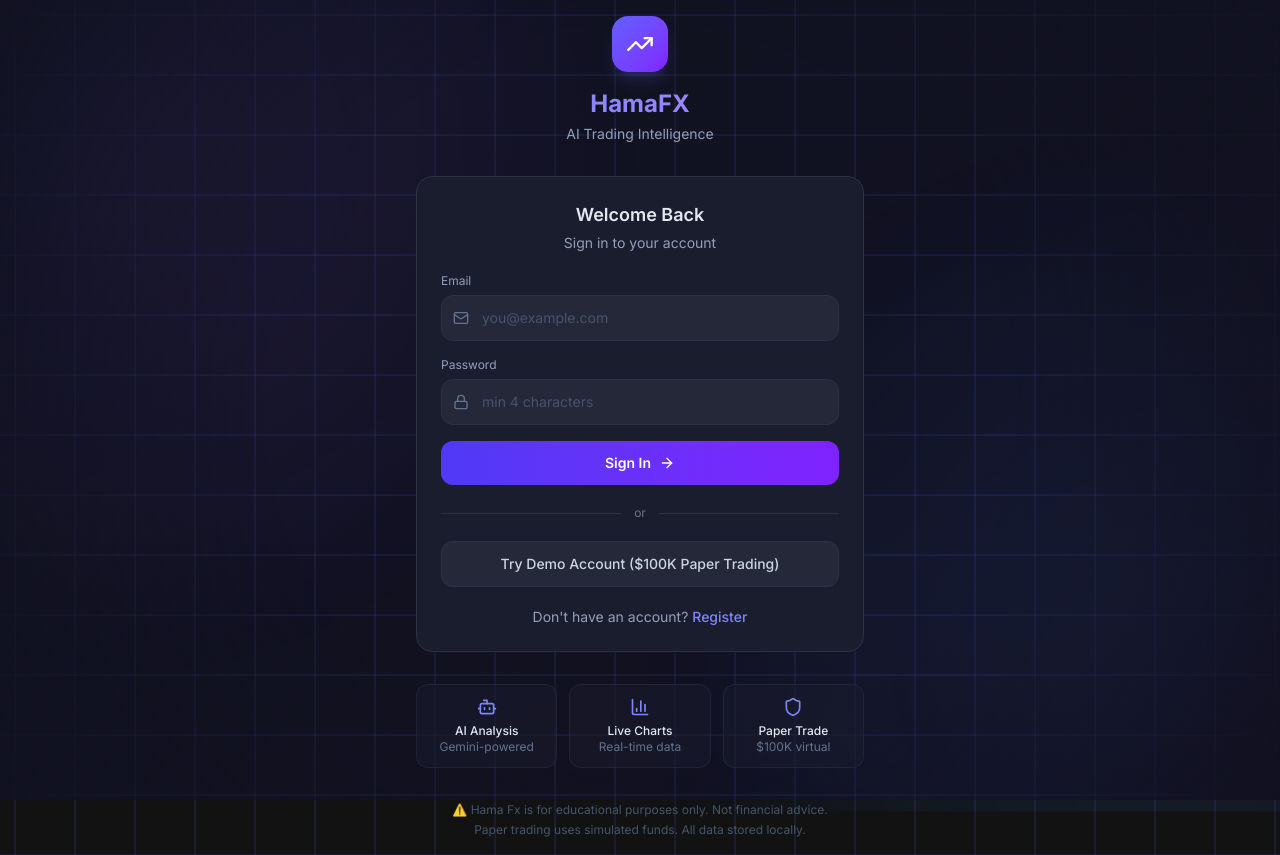
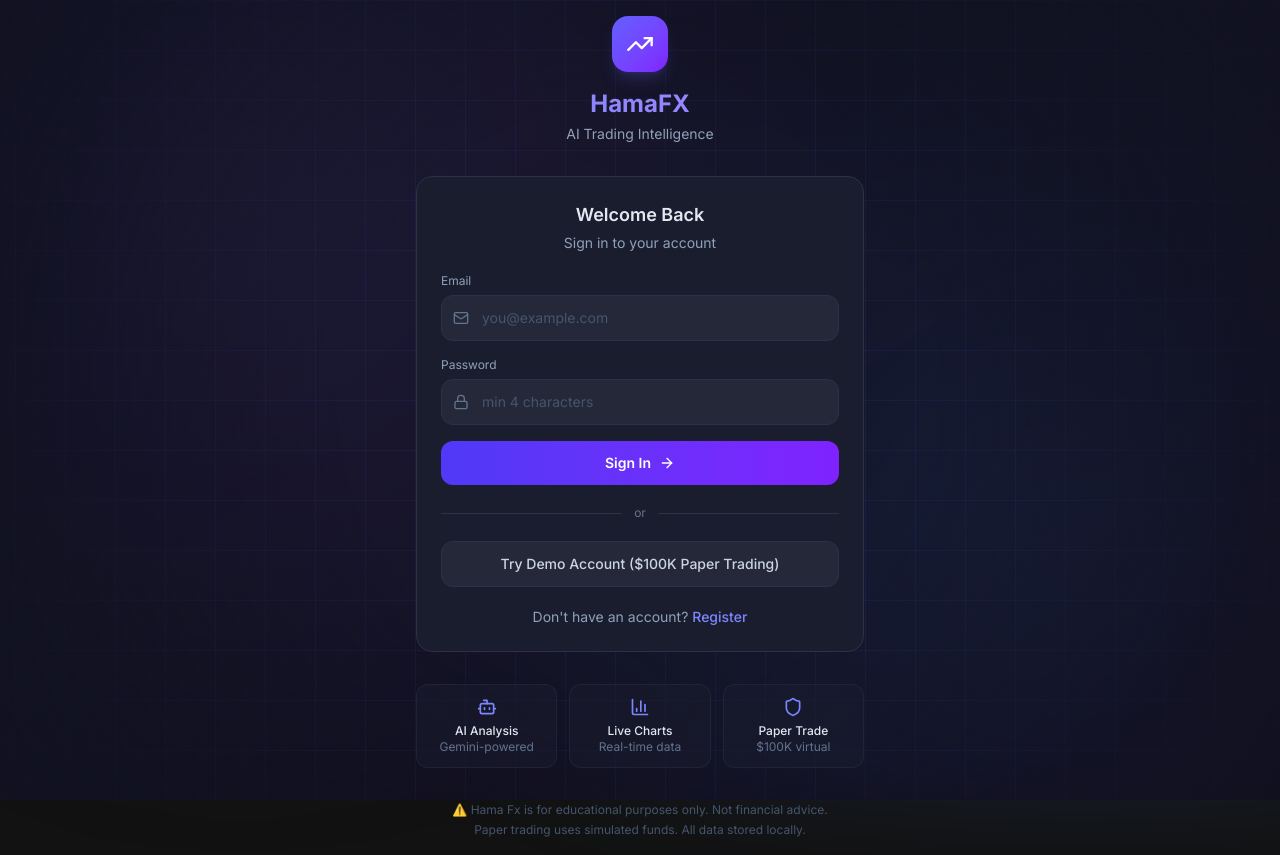
Before and after one commit to HamaFx/HamaFx, a React (Vite) app: page /#/login in a window 1280 px wide. Built offline with nearby package versions, Linux system fonts and the light colour scheme.

Commit message:
style: implement static grid with drifting ambient orbs

```diff
--- a/src/index.css
+++ b/src/index.css
@@ -22,8 +22,6 @@
 
 /*
    Reset Body
-   We remove background color here to prevent masking.
-   The background is handled by .app-bg-layer
 */
 body {
   background-color: transparent;
@@ -33,9 +31,9 @@ body {
   overflow-x: hidden;
 }
 
-/* ═══ Background Layers (Explicit Stacking) ═══ */
+/* ═══ Background Layers ═══ */
 
-/* Layer 1: The Deep Base Color */
+/* Layer 1: Base Color */
 .app-bg-base {
   position: fixed;
   inset: 0;
@@ -43,52 +41,47 @@ body {
   z-index: -50;
 }
 
-/* Layer 2: The Moving Grid */
+/* Layer 2: Static Neon Grid */
 .app-bg-grid {
   position: fixed;
-  top: -50%;
-  left: -50%;
-  width: 200%;
-  height: 200%;
+  inset: 0;
   background-image:
-    linear-gradient(rgba(99, 102, 241, 0.25) 1px, transparent 1px),
-    linear-gradient(90deg, rgba(99, 102, 241, 0.25) 1px, transparent 1px);
-  background-size: 60px 60px;
-  animation: gridMove 60s linear infinite;
+    linear-gradient(rgba(99, 102, 241, 0.15) 1px, transparent 1px),
+    linear-gradient(90deg, rgba(99, 102, 241, 0.15) 1px, transparent 1px);
+  background-size: 50px 50px;
+  background-position: center top;
   pointer-events: none;
   z-index: -40;
-  opacity: 1; /* Fully visible layers */
+  opacity: 0.6;
 }
 
-/* Layer 3: Ambient Orbs */
+/* Layer 3: Drifting Ambient Orbs */
 .app-bg-orbs {
   position: fixed;
   inset: 0;
   background:
-    radial-gradient(circle at 10% 20%, rgba(139, 92, 246, 0.15) 0%, transparent 40%),
-    radial-gradient(circle at 90% 80%, rgba(59, 130, 246, 0.15) 0%, transparent 40%);
+    radial-gradient(circle at 20% 30%, rgba(139, 92, 246, 0.12) 0%, transparent 50%),
+    radial-gradient(circle at 80% 70%, rgba(59, 130, 246, 0.12) 0%, transparent 50%);
   pointer-events: none;
   z-index: -30;
-  animation: orbPulse 10s ease-in-out infinite alternate;
+  filter: blur(40px);
+  animation: orbFloat 20s ease-in-out infinite alternate;
 }
 
-/* Layer 4: Vignette (Edges) */
+/* Layer 4: Vignette */
 .app-bg-vignette {
   position: fixed;
   inset: 0;
-  background: radial-gradient(circle at center, transparent 50%, var(--color-nexus-bg) 100%);
+  background: radial-gradient(circle at center, transparent 40%, var(--color-nexus-bg) 100%);
   pointer-events: none;
   z-index: -20;
 }
 
-@keyframes gridMove {
-  0% { transform: translate(0, 0); }
-  100% { transform: translate(-60px, -60px); }
-}
-
-@keyframes orbPulse {
-  0% { opacity: 0.7; transform: scale(1); }
-  100% { opacity: 1; transform: scale(1.05); }
+@keyframes orbFloat {
+  0% { transform: scale(1) translate(0, 0); }
+  33% { transform: scale(1.1) translate(20px, -20px); }
+  66% { transform: scale(0.95) translate(-20px, 20px); }
+  100% { transform: scale(1) translate(0, 0); }
 }
 
 /* Scrollbar */
```
